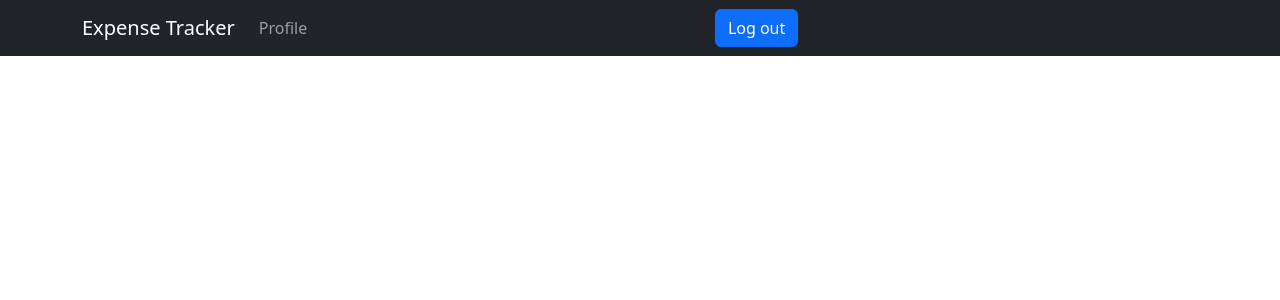
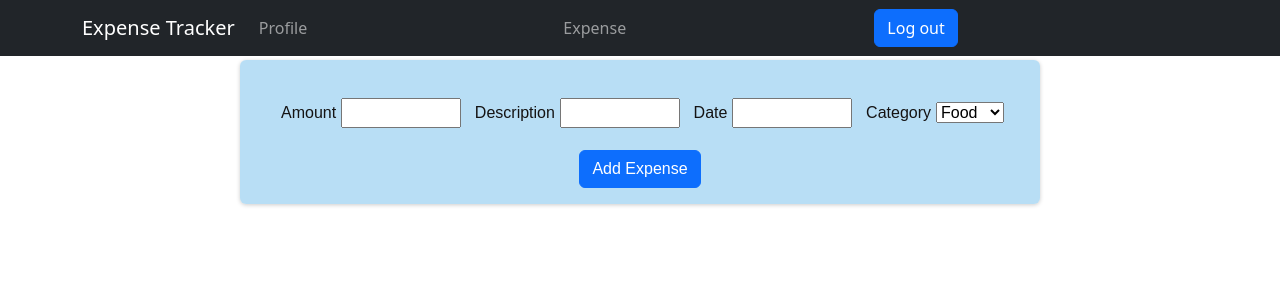
Before and after one commit to varshagm119/expense-tracker-app, a React (Create React App) app: page /expense in a window 1280 px wide. Shown: the top 300 px of the page. Built offline with nearby package versions, Linux system fonts and the light colour scheme.

Commit message:
Expense Form

```diff
--- a/src/App.js
+++ b/src/App.js
@@ -4,6 +4,7 @@ import { Route, Routes, useNavigate } from "react-router-dom";
 import SignupLogin from './Components/SignupLogin/SignupLogin';
 import Profile from './Components/Profile/Profile';
 import Header from './Components/Header/Header';
+import Expense from './Components/ExpenseTracker/Expense';
 
 function App() {
   return (
@@ -13,6 +14,7 @@ function App() {
         <Route path='/' element={<SignupLogin />}/>
         <Route path='/profile' element={<Profile />} />
         <Route path='/header' element={<Header />} />
+        <Route path='/expense' element={<Expense />} />
       </Routes>
     </div>
   );
--- /dev/null
+++ b/src/Components/ExpenseTracker/Expense.js
@@ -0,0 +1,12 @@
+import React from 'react'
+import ExpenseForm from './ExpenseForm'
+
+const Expense = () => {
+  return (
+    <div>
+        <ExpenseForm />
+    </div>
+  )
+}
+
+export default Expense
--- /dev/null
+++ b/src/Components/ExpenseTracker/ExpenseForm.js
@@ -0,0 +1,44 @@
+import React, { useRef } from "react";
+import classes from "./ExpenseForm.module.css";
+import { Button } from "react-bootstrap";
+
+const ExpenseForm = () => {
+  const amtInputRef = useRef();
+  const desInputRef = useRef();
+  const dateRef = useRef();
+  const cateRef = useRef();
+  const formRef = useRef();
+
+  return (
+    <section className={classes.expenseCon}>
+      <form ref={formRef}>
+        <section>
+          <div className={classes.amt}>
+            <label htmlFor="Amount">Amount</label>
+            <input type="number" ref={amtInputRef} />
+          </div>
+          <div>
+            <label htmlFor="description">Description</label>
+            <input type="text" ref={desInputRef} />
+          </div>
+          <div>
+            <label htmlFor="date">Date</label>
+            <input type="text" ref={dateRef} />
+          </div>
+          <div>
+            <label htmlFor="category">Category</label>
+            <select ref={cateRef}>
+              <option value="food">Food</option>
+              <option value="petrol">Petrol</option>
+              <option value="salary">Salary</option>
+              <option value="other">Other</option>
+            </select>
+          </div>
+        </section>
+        <Button type="submit" >Add Expense</Button>
+      </form>
+    </section>
+  );
+};
+
+export default ExpenseForm;
--- /dev/null
+++ b/src/Components/ExpenseTracker/ExpenseForm.module.css
@@ -0,0 +1,35 @@
+.expenseCon {
+    margin: 3rem auto;
+    /* width: 95%; */
+    margin-top: 0.25rem;
+    max-width: 50rem;
+    border-radius: 6px;
+    background-color: rgba(114, 190, 235, 0.5);
+    box-shadow: 0 1px 4px rgba(0, 0, 0, 0.2);
+    padding: 1rem;
+    text-align: center;
+    color: rgb(20, 19, 19);
+    font-family: Arial, Helvetica, sans-serif;
+}
+.expenseCon section {
+    display: flex;
+    justify-content: space-between;
+    padding: 20px;
+}
+input {
+    width: 120px;
+}
+label{
+    margin: 5px;
+}
+
+@media (max-width: 540px) {
+    .expenseCon section{
+        display: flex;
+        flex-direction: column;
+        align-items: center;
+        text-align: center;
+        justify-content: space-between;
+    }
+
+}
--- a/src/Components/Header/Header.js
+++ b/src/Components/Header/Header.js
@@ -21,6 +21,11 @@ const Header = () => {
               </Link>
             </Nav>
             <Nav className="me-auto">
+              <Link to="/expense" className="nav-link">
+                Expense
+              </Link>
+            </Nav>
+            <Nav className="me-auto">
               <Button onClick={logOutHandle}>Log out</Button>
             </Nav>
           </Navbar.Collapse>
```
